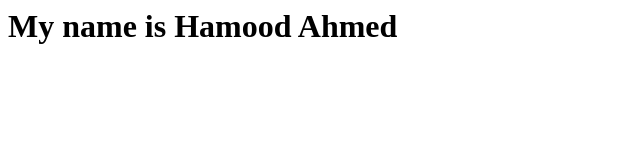
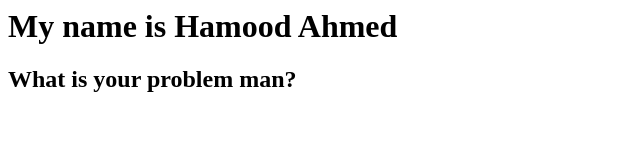
Before and after one commit to hamoodahmed/Job-Concurrency, a website: page index.html in a window 1280 px wide. Shown: the whole page, without its empty margins (0-640 px from the left). Drawn offline with Linux system fonts and the light colour scheme.

Commit message:
index.html

```diff
--- a/index.html
+++ b/index.html
@@ -1 +1,2 @@
 <h1>My name is Hamood Ahmed</h1>
+<h2>What is your problem man?</h2>
```
